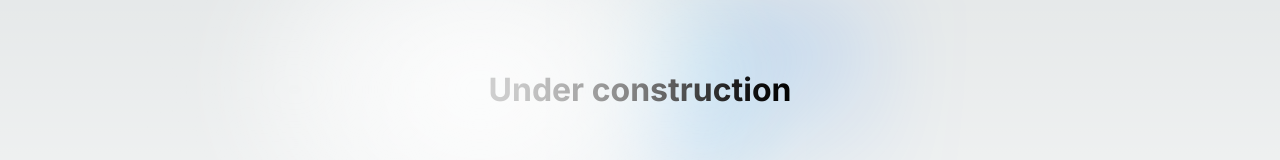
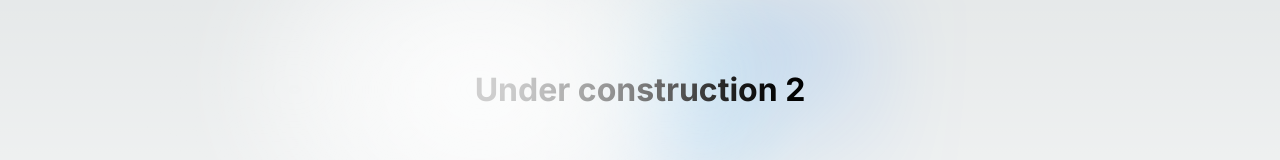
Before and after one commit to wiktor-mazur/strmr-hub, a Next.js app: page / in a window 1280 px wide. Shown: the part 311-471 px from the top of the page. Built offline with nearby package versions, Linux system fonts and the light colour scheme.

Commit message:
deploy test

```diff
--- a/src/app/page.tsx
+++ b/src/app/page.tsx
@@ -4,7 +4,7 @@ export default function Home() {
   return (
     <main className={styles.main}>
       <div className={styles.center}>
-        <h1>Under construction</h1>
+        <h1>Under construction 2</h1>
       </div>
     </main>
   );
```
